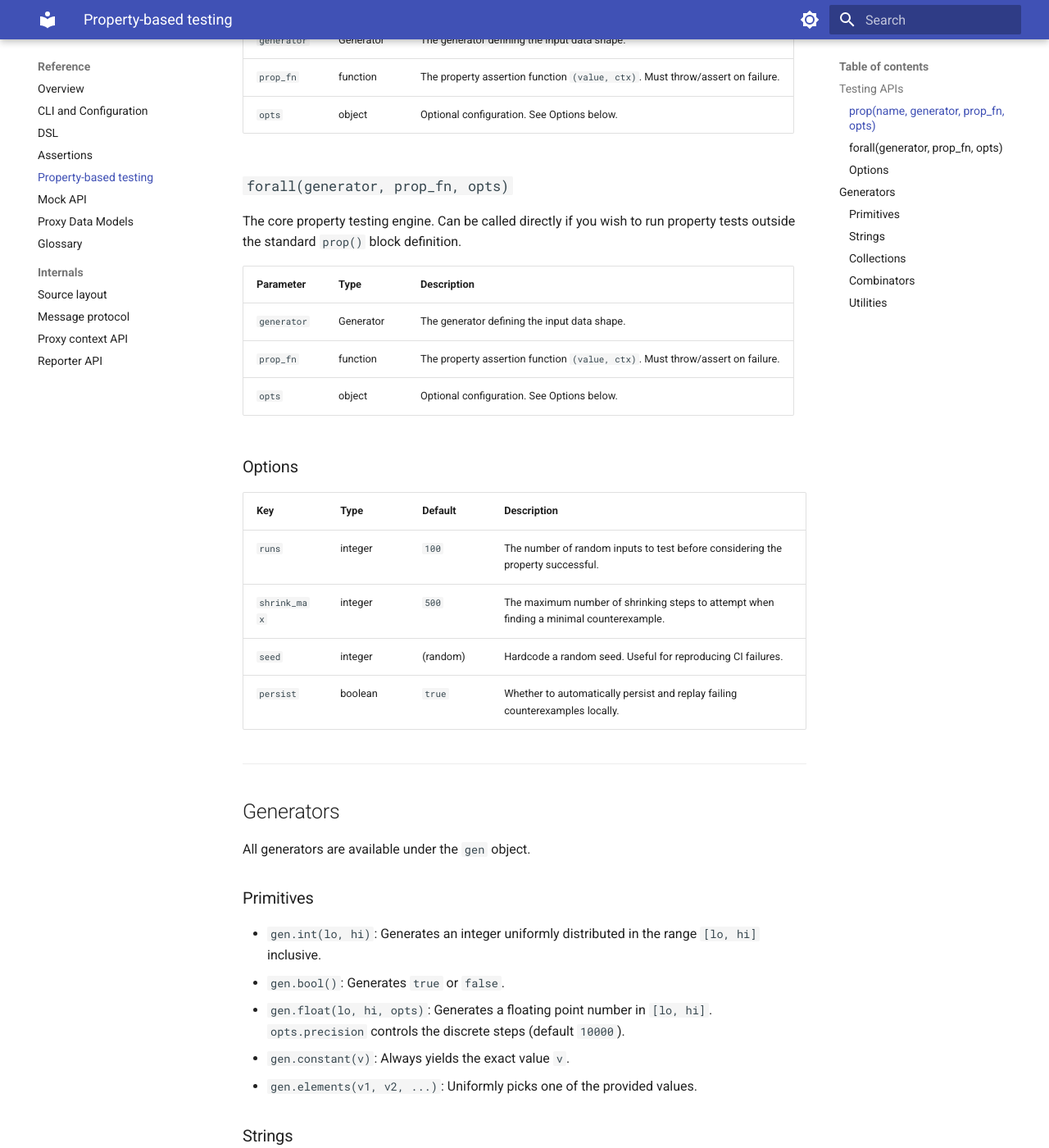
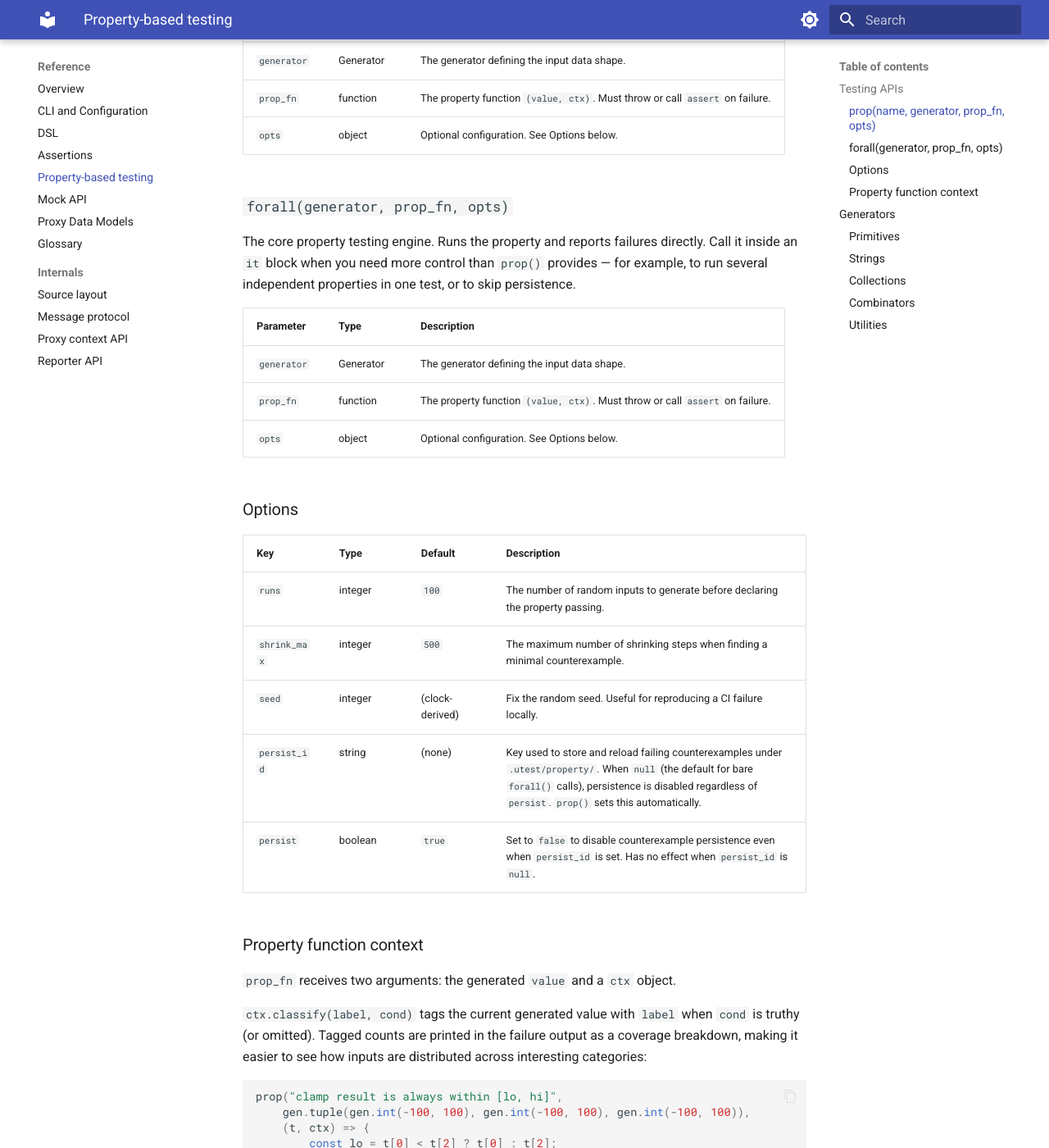
Before and after one commit to m00qek/utest, an MkDocs documentation site: the page built from docs/reference/property.md, in a window 1280 px wide and 1400 px high, scrolled down 579 px. Shown: the whole window at 82% size. Built offline with MkDocs 1.6.1 and Material for MkDocs 9.7.7, drawn with Linux system fonts in a browser that asks for light colours; some of the changed text lies outside the part shown.

Commit message:
docs: fix Diátaxis issues across property-based testing docs
- reference/property.md: add persist_id option, clarify persist semantics,
  document ctx.classify(), fix gen.alphanumeric charset typo, add bias note,
  fix classify example to use ternary (ucode has no min/max built-ins)
- explanation/property-based-testing.md: remove implementation constant
  (1-in-8 bias) in favour of conceptual description; add missing --- separator
- explanation/inject-vs-patch.md: trim Built-in globals section to WHY only;
  defer API and usage to mock-api.md and mock-builtin.md
- tutorials/user/first-property-test.md: align closing section voice with
  other tutorials ("What we just built")
- how-to/combinators.md: remove backwards tutorial link from Next steps
- reference/contributor/source-layout.md: add property.uc and generators.uc;
  update utest.uc export list with prop, forall, gen, is_generator

````diff
--- a/docs/reference/property.md
+++ b/docs/reference/property.md
@@ -12,33 +12,56 @@ import { prop, forall, gen, is_generator } from 'utest';
 
 ### `prop(name, generator, prop_fn, opts)`
 
-Registers a property test block. Equivalent to wrapping `forall` inside an `it` block.
+Registers a property test block. Equivalent to wrapping `forall` inside an `it` block, with `persist_id` auto-derived from the test file path, enclosing `describe` names, and `name`.
 
 | Parameter | Type | Description |
 | :--- | :--- | :--- |
 | `name` | string | The name of the property test. |
 | `generator` | Generator | The generator defining the input data shape. |
-| `prop_fn` | function | The property assertion function `(value, ctx)`. Must throw/assert on failure. |
+| `prop_fn` | function | The property function `(value, ctx)`. Must throw or call `assert` on failure. |
 | `opts` | object | Optional configuration. See Options below. |
 
 ### `forall(generator, prop_fn, opts)`
 
-The core property testing engine. Can be called directly if you wish to run property tests outside the standard `prop()` block definition.
+The core property testing engine. Runs the property and reports failures directly. Call it inside an `it` block when you need more control than `prop()` provides — for example, to run several independent properties in one test, or to skip persistence.
 
 | Parameter | Type | Description |
 | :--- | :--- | :--- |
 | `generator` | Generator | The generator defining the input data shape. |
-| `prop_fn` | function | The property assertion function `(value, ctx)`. Must throw/assert on failure. |
+| `prop_fn` | function | The property function `(value, ctx)`. Must throw or call `assert` on failure. |
 | `opts` | object | Optional configuration. See Options below. |
 
 ### Options
 
 | Key | Type | Default | Description |
 | :--- | :--- | :--- | :--- |
-| `runs` | integer | `100` | The number of random inputs to test before considering the property successful. |
-| `shrink_max` | integer | `500` | The maximum number of shrinking steps to attempt when finding a minimal counterexample. |
-| `seed` | integer | (random) | Hardcode a random seed. Useful for reproducing CI failures. |
-| `persist` | boolean | `true` | Whether to automatically persist and replay failing counterexamples locally. |
+| `runs` | integer | `100` | The number of random inputs to generate before declaring the property passing. |
+| `shrink_max` | integer | `500` | The maximum number of shrinking steps when finding a minimal counterexample. |
+| `seed` | integer | (clock-derived) | Fix the random seed. Useful for reproducing a CI failure locally. |
+| `persist_id` | string | (none) | Key used to store and reload failing counterexamples under `.utest/property/`. When `null` (the default for bare `forall()` calls), persistence is disabled regardless of `persist`. `prop()` sets this automatically. |
+| `persist` | boolean | `true` | Set to `false` to disable counterexample persistence even when `persist_id` is set. Has no effect when `persist_id` is `null`. |
+
+### Property function context
+
+`prop_fn` receives two arguments: the generated `value` and a `ctx` object.
+
+`ctx.classify(label, cond)` tags the current generated value with `label` when `cond` is truthy (or omitted). Tagged counts are printed in the failure output as a coverage breakdown, making it easier to see how inputs are distributed across interesting categories:
+
+```js
+prop("clamp result is always within [lo, hi]",
+    gen.tuple(gen.int(-100, 100), gen.int(-100, 100), gen.int(-100, 100)),
+    (t, ctx) => {
+        const lo = t[0] < t[2] ? t[0] : t[2];
+        const hi = t[0] < t[2] ? t[2] : t[0];
+        ctx.classify("negative range",  lo < 0 && hi < 0);
+        ctx.classify("straddles zero",  lo < 0 && hi >= 0);
+        ctx.classify("positive range",  lo >= 0);
+        const result = clamp(t[1], lo, hi);
+        assert.match(true, result >= lo && result <= hi);
+    });
+```
+
+`ctx.classify` is a no-op during shrinking — classifications are only counted during the original generation phase.
 
 ---
 
@@ -46,9 +69,11 @@ The core property testing engine. Can be called directly if you wish to run prop
 
 All generators are available under the `gen` object.
 
+All numeric and collection generators are biased: 1 in every 8 draws is forced to `0` before being mapped to the output range. Zero maps to the value closest to `0` within the generator's range, so edge-case inputs (zero, boundary values, empty collections) are generated roughly 8× more often than a uniform distribution would produce.
+
 ### Primitives
 
-- `gen.int(lo, hi)`: Generates an integer uniformly distributed in the range `[lo, hi]` inclusive.
+- `gen.int(lo, hi)`: Generates an integer in `[lo, hi]`. Values shrink toward the endpoint of the range closest to `0`.
 - `gen.bool()`: Generates `true` or `false`.
 - `gen.float(lo, hi, opts)`: Generates a floating point number in `[lo, hi]`. `opts.precision` controls the discrete steps (default `10000`).
 - `gen.constant(v)`: Always yields the exact value `v`.
````
Also changed, not shown: other parts of docs/reference/property.md (+1 -1 lines), docs/explanation/inject-vs-patch.md (+3 -14 lines), docs/explanation/property-based-testing.md (+4 -2 lines), docs/how-to/combinators.md (+0 -1 lines), docs/reference/contributor/source-layout.md (+3 -1 lines), docs/tutorials/user/first-property-test.md (+4 -5 lines).
